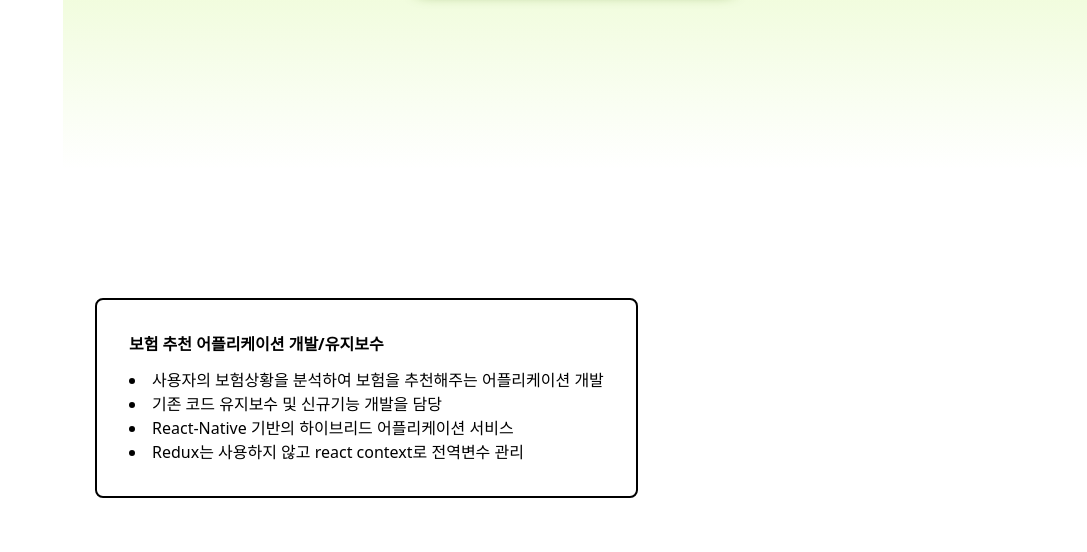
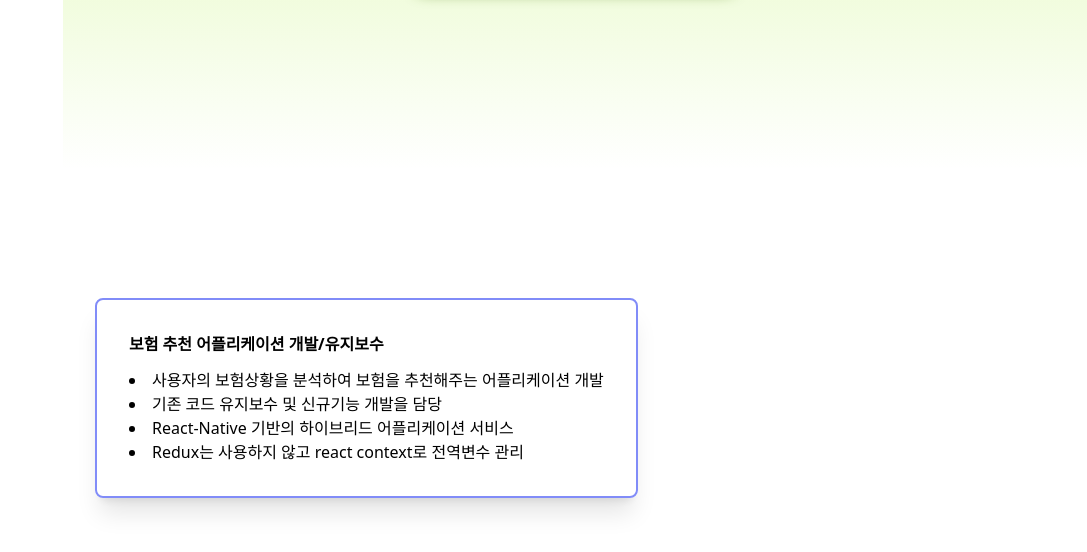
Before and after one commit to khil94/portfolio-web, a Next.js app: page / in a window 1280 px wide. Shown: the part 1982-2534 px from the top of the page, without its empty margins (193-1280 px from the left). Built offline with nearby package versions, Linux system fonts and the light colour scheme.

Commit message:
[style] : ProjectSection border color 추가

```diff
--- a/src/sections/ProjectDetailSection.tsx
+++ b/src/sections/ProjectDetailSection.tsx
@@ -9,11 +9,11 @@ export default function ProjectDetailSection({ data, isTarget }: IProp) {
   return (
     <div
       key={data.name + "-wrapper"}
-      className={`flex even:justify-end w-full mb-12 ${
+      className={`flex even:justify-end w-full mb-12 group ${
         isTarget ? "animate-appear even:animate-appearRight" : "opacity-0"
       }`}
     >
-      <div className="border-2 border-black p-8 rounded-lg ">
+      <div className="border-2 group-even:border-red-300 shadow-xl group-odd:border-indigo-400 p-8 rounded-lg ">
         <h3 id={data.name} className=" font-semibold mb-3">
           {data.name}
         </h3>
```
